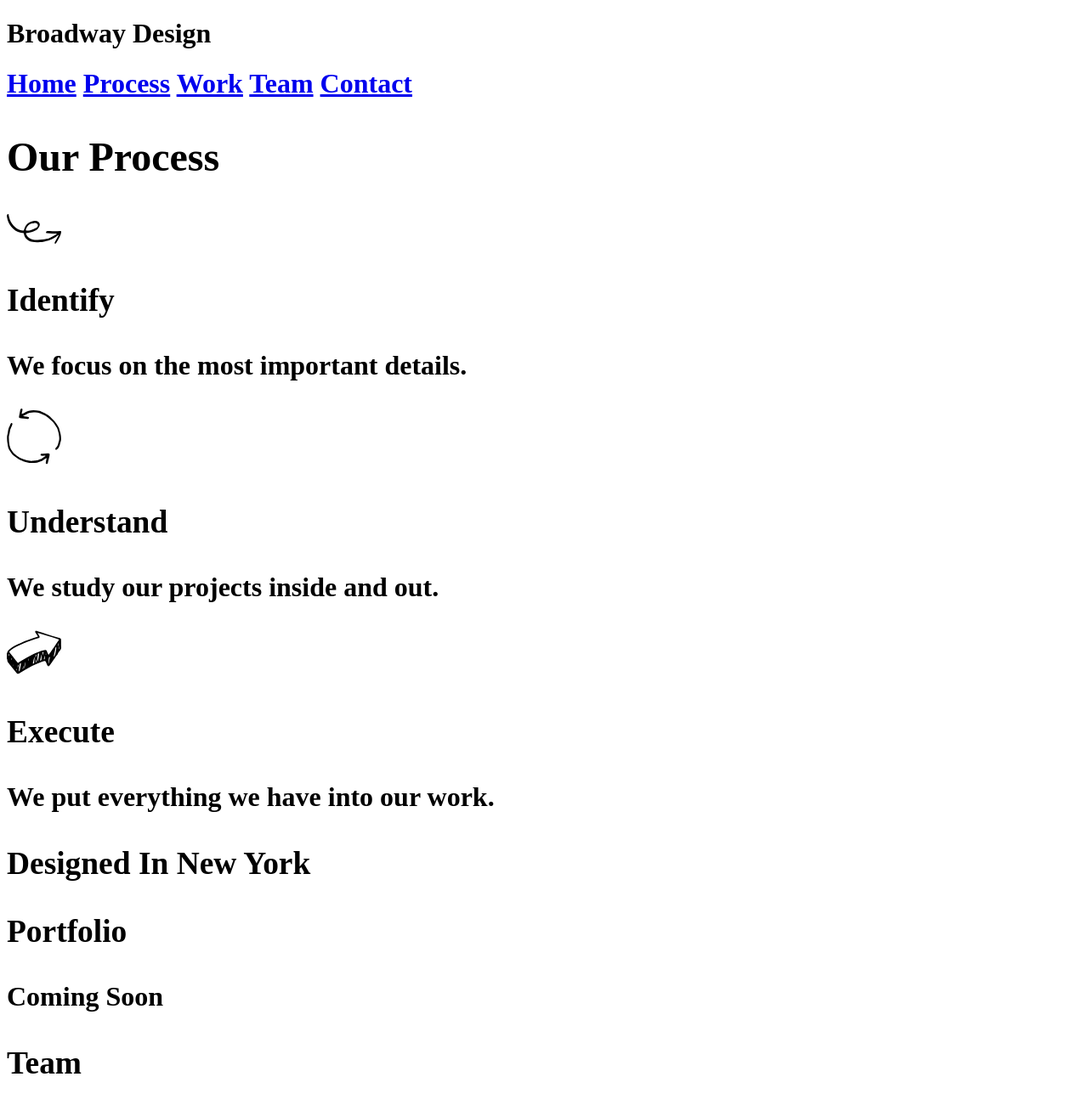
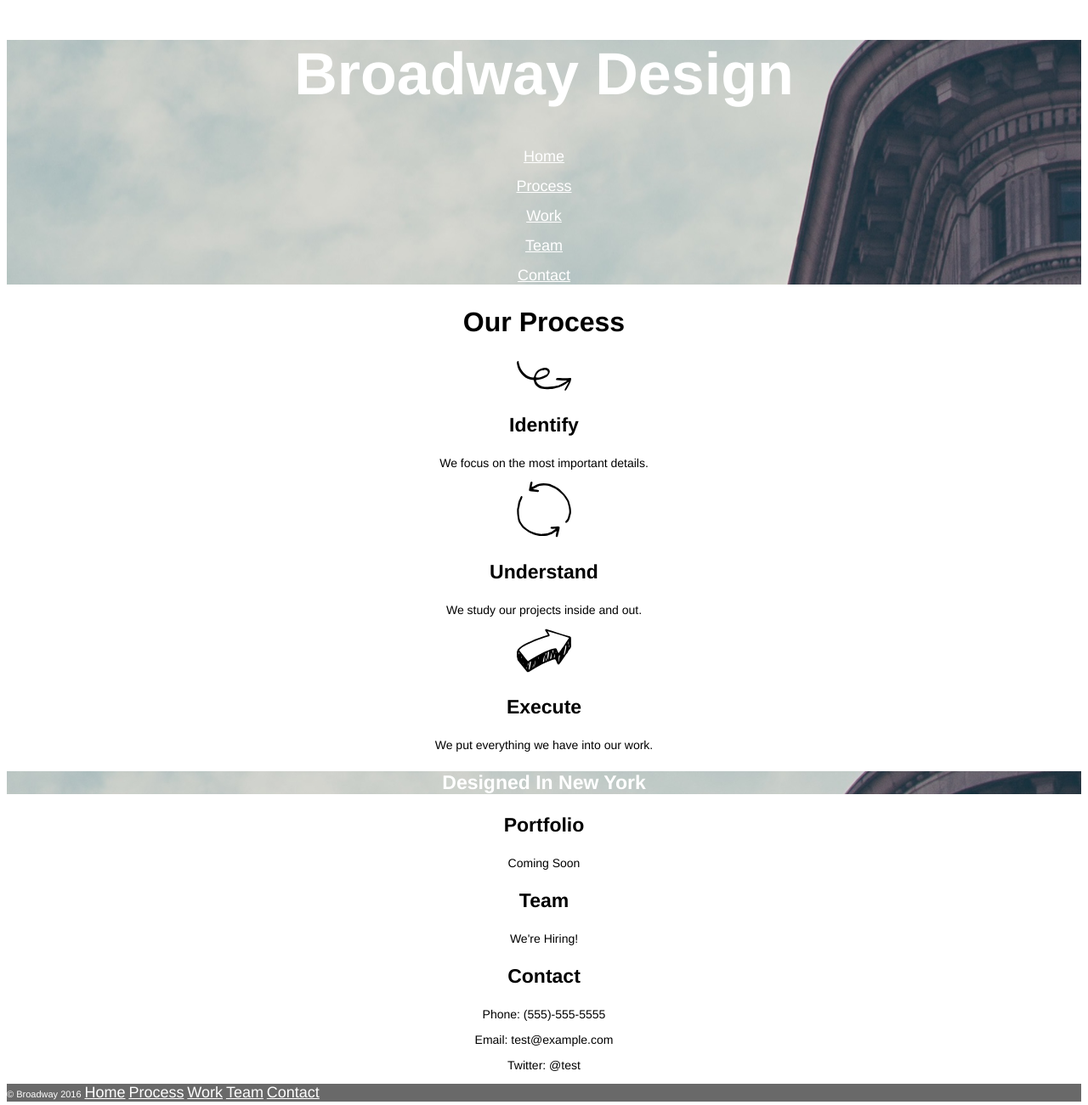
Before and after one commit to ttpreston/broadway, a plain HTML site: page index.html in a window 1280 px wide. Shown: the top 1301 px of the page at 85% size. Drawn offline with Linux system fonts and the light colour scheme.

Commit message:
Link CSS

```diff
--- a/index.html
+++ b/index.html
@@ -3,16 +3,19 @@
   <head>
     <meta charset="utf-8">
     <title>Broadway Design</title>
+    <link href="./resources/css/style.css" type="text/css" rel="stylesheet">
   </head>
   <body>
-      <h1>Broadway Design<h1>
-      <nav>
-        <a href="#home">Home</a>
-        <a href="#process">Process</a>
-        <a href="#work">Work</a>
-        <a href="#team">Team</a>
-        <a href="#contact">Contact</a>
-      </nav>
+      <div id="home">
+        <h1>Broadway Design</h1>
+        <nav>
+          <p><a href="#home">Home</a></p>
+          <p><a href="#process">Process</a></p>
+          <p><a href="#work">Work</a></p>
+          <p><a href="#team">Team</a></p>
+          <p><a href="#contact">Contact</a></p>
+        </nav>
+      </div>
 
       <div id="process">
         <h2>Our Process</h2>
@@ -30,7 +33,7 @@
         <p>We put everything we have into our work.</p>
       </div>
 
-      <div>
+      <div id="location">
         <h3>Designed In New York</h3>
       </div>
 
@@ -52,12 +55,12 @@
       </div>
 
       <div id="footer">
-        <p>&copy; Broadway 2016</p>
+        <p><span>&copy; Broadway 2016</span>
         <a href="#home">Home</a>
         <a href="#process">Process</a>
         <a href="#work">Work</a>
         <a href="#team">Team</a>
-        <a href="#contact">Contact</a>
+        <a href="#contact">Contact</a></p>
       </div>
   </body>
 </html>
--- a/resources/css/style.css
+++ b/resources/css/style.css
@@ -0,0 +1,52 @@
+body {
+  font-family: Helvetica;
+  text-align: center;
+}
+
+h1 {
+  font-size: 70px;
+  font-weight: bold;
+  color: white;
+}
+
+#home, #location {
+  background-image: url("../images/the-flatiron-building.png");
+}
+
+nav a {
+  font-size: 18px;
+  color: white;
+}
+
+h2 {
+  font-size: 32px;
+  font-weight: bold;
+}
+
+h3 {
+  font-size: 23px;
+  font-weight: bold;
+}
+
+p {
+  font-size: 14px;
+}
+
+#location h3 {
+  color: white;
+}
+
+#footer {
+  background-color: dimgray;
+  color: white;
+  text-align: left;
+}
+
+#footer a {
+  color: white;
+  font-size: 18px;
+}
+
+span {
+  font-size: 11px;
+}
```
